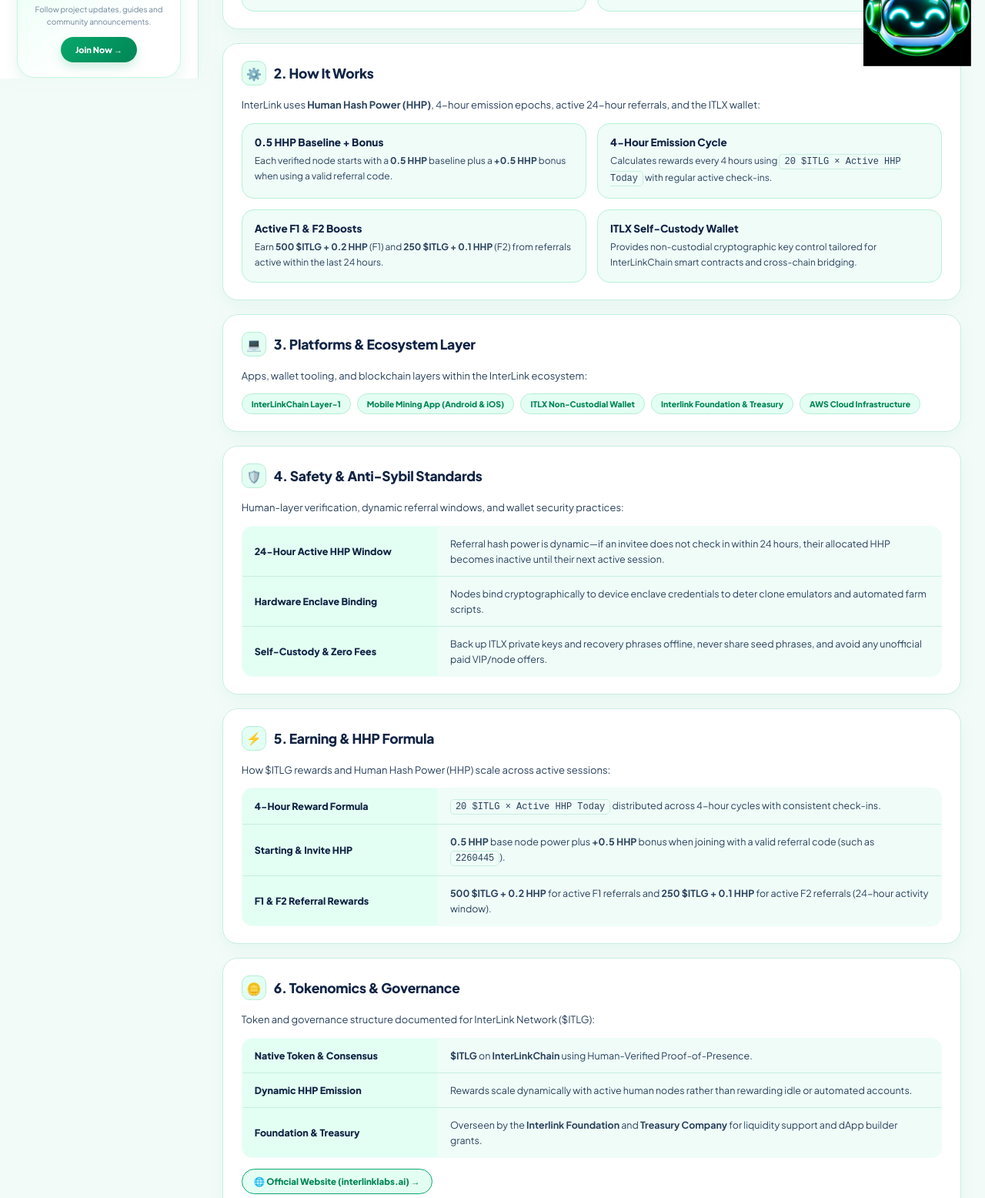
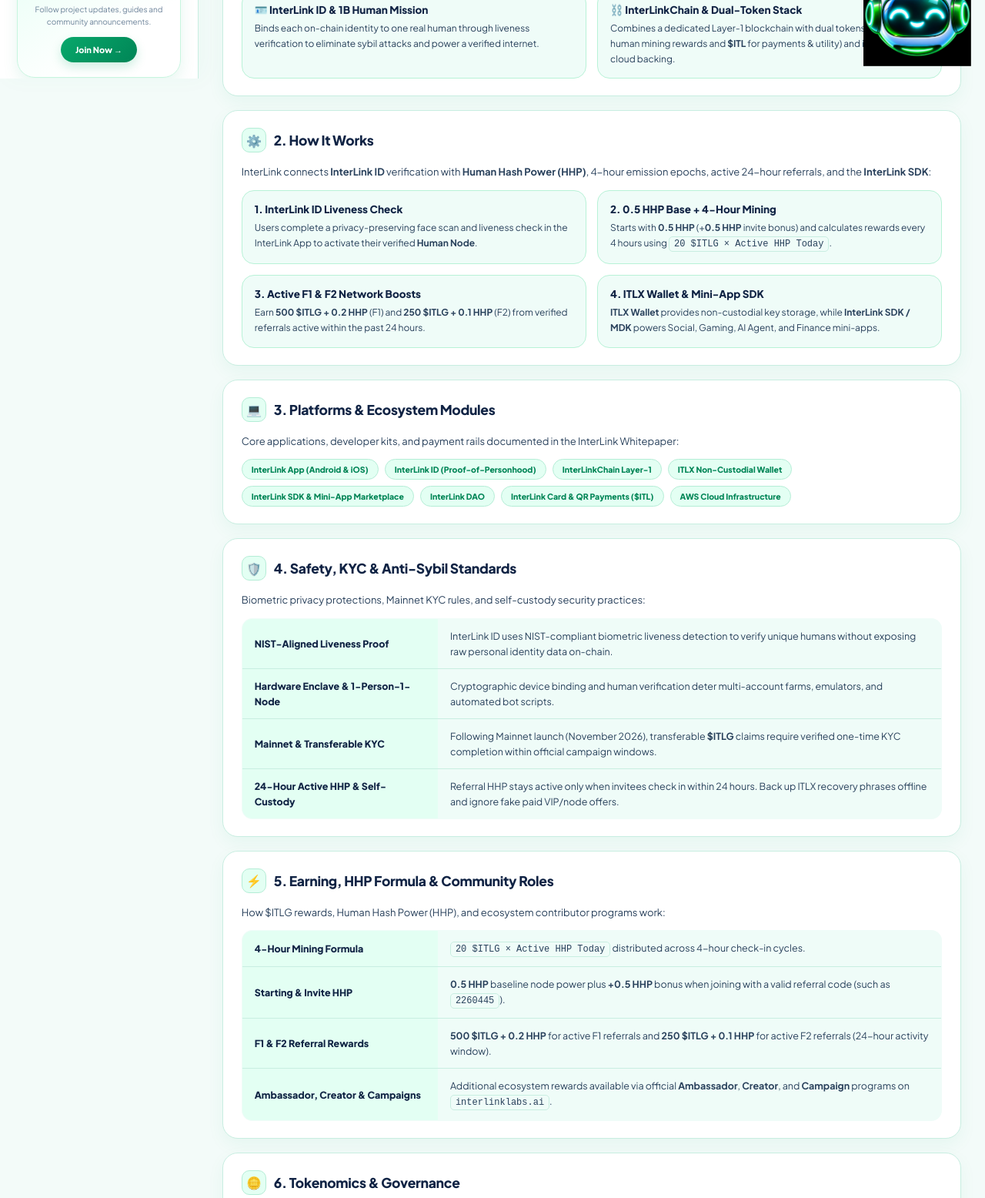
Before and after one commit to abhikumar610710-cloud/tcn-hub, a plain HTML site: page mobile-projects/interlink.html in a window 1280 px wide. Shown: the part 698-2254 px from the top of the page at 77% size. Drawn offline with Linux system fonts and the light colour scheme; files whose address does not match are found by name.

Commit message:
Update interlink.html

```diff
--- a/mobile-projects/interlink.html
+++ b/mobile-projects/interlink.html
@@ -3,11 +3,11 @@
 <head>
   <meta charset="UTF-8">
   <meta name="viewport" content="width=device-width, initial-scale=1.0">
-  <meta name="description" content="InterLink Network ($ITLG) complete guide: overview, InterLinkChain L1 and Human Hash Power (HHP) 4-hour mining, platforms, anti-sybil security, F1/F2 boosts, foundation governance, join guide, and FAQ on Total Crypto Hub.">
-  <meta name="keywords" content="InterLink Network, ITLG, InterLinkChain, Human Hash Power, HHP, ITLX Wallet, Total Crypto Hub">
+  <meta name="description" content="InterLink Network ($ITLG) complete guide: InterLink ID Proof-of-Personhood, InterLinkChain L1, Human Hash Power (HHP) 4-hour mining, ITLX Wallet, 100B $ITLG & $ITL dual-tokenomics, DAO governance, official links, join guide, and FAQ on Total Crypto Hub.">
+  <meta name="keywords" content="InterLink Network, ITLG, ITL, InterLinkChain, InterLink ID, Human Hash Power, HHP, ITLX Wallet, InterLink SDK, InterLink DAO, Total Crypto Hub">
   <meta name="theme-color" content="#08a86b">
   <link rel="icon" type="image/x-icon" href="../favicon.ico">
-  <title>InterLink Network ($ITLG) — InterLinkChain L1, HHP &amp; Guide | Total Crypto Hub</title>
+  <title>InterLink Network ($ITLG) — InterLinkChain L1, HHP, Tokenomics &amp; Guide | Total Crypto Hub</title>
   <link rel="preconnect" href="https://fonts.googleapis.com">
   <link rel="preconnect" href="https://fonts.gstatic.com" crossorigin>
   <link href="https://fonts.googleapis.com/css2?family=Plus+Jakarta+Sans:wght@400;500;600;700;800&display=swap" rel="stylesheet">
@@ -1055,11 +1055,12 @@
             <div class="hero-title-group">
               <div class="hero-badges">
                 <span class="badge-pill">✓ InterLinkChain Layer-1</span>
+                <span class="badge-pill">🪪 InterLink ID (Human Nodes)</span>
                 <span class="badge-pill">⚡ Human Hash Power (HHP)</span>
                 <span class="badge-pill">🚀 Google for Startups</span>
               </div>
               <h1 id="projectTitle">InterLink Network ($ITLG)</h1>
-              <p>Human-Layer consensus infrastructure built by InterLink Labs on the sovereign InterLinkChain Layer-1 with dynamic Human Hash Power (HHP), 4-hour cycles, and the ITLX non-custodial wallet.</p>
+              <p>Human-centric Layer-1 infrastructure built by InterLink Labs targeting 1 billion verified Human Nodes via InterLink ID liveness verification, dynamic Human Hash Power (HHP), and the ITLX non-custodial wallet.</p>
             </div>
           </div>
 
@@ -1089,16 +1090,16 @@
               <span class="card-heading-icon">🌐</span>
               1. Overview
             </h2>
-            <p><strong>What InterLink Network Is:</strong> InterLink Network is a decentralized <strong>Human-Layer</strong> Layer-1 protocol developed by <strong>InterLink Labs</strong> around its sovereign <strong>InterLinkChain</strong>, designed to verify human presence and resist automated bots/sybil attacks, with backing/support tied to <strong>Google for Startups</strong> alongside ecosystem alignment with <strong>AWS Startups</strong>, <strong>OKX Ecosystem</strong>, and <strong>NIST / NYSE</strong> compliance standards.</p>
-            <p><strong>What InterLink Network Is Not:</strong> It is <em>not</em> an ASIC hardware mining rig or paid investment/VIP tier scheme—participating on mobile requires zero subscription fees, zero node rental purchases, and zero paid VIP tiers.</p>
+            <p><strong>What InterLink Network Is:</strong> InterLink Network is a decentralized, human-centric Layer-1 blockchain ecosystem developed by <strong>InterLink Labs</strong> around <strong>InterLinkChain</strong> and <strong>InterLink ID</strong>. Using privacy-preserving face scanning and liveness detection without exposing personal data, everyday users verify as unique <strong>Human Nodes</strong> to secure Web3 applications, AI humanization, governance, and global economic coordination—with a mission to onboard <strong>1 billion real people</strong> (surpassing 11M+ verified users at Mainnet launch). The ecosystem is supported via <strong>Google for Startups</strong> alongside <strong>AWS Startups</strong> cloud infrastructure and <strong>OKX Ecosystem</strong> alignment.</p>
+            <p><strong>What InterLink Network Is Not:</strong> It is <em>not</em> an anonymous multi-wallet bot farm, ASIC hardware mining rig, or paid VIP tier scheme—mobile participation requires zero subscription fees, zero node rental purchases, and zero paid upgrades.</p>
             <div class="mini-grid">
               <div class="mini-box">
-                <h3>⛓️ Sovereign InterLinkChain L1</h3>
-                <p>Coordinates human verification directly on a dedicated Layer-1 blockchain to protect Web3 apps from automation.</p>
+                <h3>🪪 InterLink ID &amp; 1B Human Mission</h3>
+                <p>Binds each on-chain identity to one real human through liveness verification to eliminate sybil attacks and power a verified internet.</p>
               </div>
               <div class="mini-box">
-                <h3>🤝 Institutional &amp; Cloud Stack</h3>
-                <p>Backed/supported via Google for Startups with AWS Startups cloud infrastructure and OKX ecosystem alignment.</p>
+                <h3>⛓️ InterLinkChain &amp; Dual-Token Stack</h3>
+                <p>Combines a dedicated Layer-1 blockchain with dual tokens (<strong>$ITLG</strong> for human mining rewards and <strong>$ITL</strong> for payments &amp; utility) and institutional cloud backing.</p>
               </div>
             </div>
           </article>
@@ -1109,23 +1110,23 @@
               <span class="card-heading-icon">⚙️</span>
               2. How It Works
             </h2>
-            <p>InterLink uses <strong>Human Hash Power (HHP)</strong>, 4-hour emission epochs, active 24-hour referrals, and the ITLX wallet:</p>
+            <p>InterLink connects <strong>InterLink ID</strong> verification with <strong>Human Hash Power (HHP)</strong>, 4-hour emission epochs, active 24-hour referrals, and the <strong>InterLink SDK</strong>:</p>
             <div class="mini-grid">
               <div class="mini-box">
-                <h3>0.5 HHP Baseline + Bonus</h3>
-                <p>Each verified node starts with a <strong>0.5 HHP</strong> baseline plus a <strong>+0.5 HHP</strong> bonus when using a valid referral code.</p>
+                <h3>1. InterLink ID Liveness Check</h3>
+                <p>Users complete a privacy-preserving face scan and liveness check in the InterLink App to activate their verified <strong>Human Node</strong>.</p>
               </div>
               <div class="mini-box">
-                <h3>4-Hour Emission Cycle</h3>
-                <p>Calculates rewards every 4 hours using <code>20 $ITLG × Active HHP Today</code> with regular active check-ins.</p>
+                <h3>2. 0.5 HHP Base + 4-Hour Mining</h3>
+                <p>Starts with <strong>0.5 HHP</strong> (+<strong>0.5 HHP</strong> invite bonus) and calculates rewards every 4 hours using <code>20 $ITLG × Active HHP Today</code>.</p>
               </div>
               <div class="mini-box">
-                <h3>Active F1 &amp; F2 Boosts</h3>
-                <p>Earn <strong>500 $ITLG + 0.2 HHP</strong> (F1) and <strong>250 $ITLG + 0.1 HHP</strong> (F2) from referrals active within the last 24 hours.</p>
+                <h3>3. Active F1 &amp; F2 Network Boosts</h3>
+                <p>Earn <strong>500 $ITLG + 0.2 HHP</strong> (F1) and <strong>250 $ITLG + 0.1 HHP</strong> (F2) from verified referrals active within the past 24 hours.</p>
               </div>
               <div class="mini-box">
-                <h3>ITLX Self-Custody Wallet</h3>
-                <p>Provides non-custodial cryptographic key control tailored for InterLinkChain smart contracts and cross-chain bridging.</p>
+                <h3>4. ITLX Wallet &amp; Mini-App SDK</h3>
+                <p><strong>ITLX Wallet</strong> provides non-custodial key storage, while <strong>InterLink SDK / MDK</strong> powers Social, Gaming, AI Agent, and Finance mini-apps.</p>
               </div>
             </div>
           </article>
@@ -1134,14 +1135,17 @@
           <article class="info-card" id="platforms">
             <h2 class="card-heading">
               <span class="card-heading-icon">💻</span>
-              3. Platforms &amp; Ecosystem Layer
+              3. Platforms &amp; Ecosystem Modules
             </h2>
-            <p>Apps, wallet tooling, and blockchain layers within the InterLink ecosystem:</p>
+            <p>Core applications, developer kits, and payment rails documented in the InterLink Whitepaper:</p>
             <div class="perm-pills">
+              <span class="perm-pill">InterLink App (Android &amp; iOS)</span>
+              <span class="perm-pill">InterLink ID (Proof-of-Personhood)</span>
               <span class="perm-pill">InterLinkChain Layer-1</span>
-              <span class="perm-pill">Mobile Mining App (Android &amp; iOS)</span>
               <span class="perm-pill">ITLX Non-Custodial Wallet</span>
-              <span class="perm-pill">Interlink Foundation &amp; Treasury</span>
+              <span class="perm-pill">InterLink SDK &amp; Mini-App Marketplace</span>
+              <span class="perm-pill">InterLink DAO</span>
+              <span class="perm-pill">InterLink Card &amp; QR Payments ($ITL)</span>
               <span class="perm-pill">AWS Cloud Infrastructure</span>
             </div>
           </article>
@@ -1150,22 +1154,26 @@
           <article class="info-card" id="safety">
             <h2 class="card-heading">
               <span class="card-heading-icon">🛡️</span>
-              4. Safety &amp; Anti-Sybil Standards
+              4. Safety, KYC &amp; Anti-Sybil Standards
             </h2>
-            <p>Human-layer verification, dynamic referral windows, and wallet security practices:</p>
+            <p>Biometric privacy protections, Mainnet KYC rules, and self-custody security practices:</p>
             <table class="stats-table">
               <tbody>
                 <tr>
-                  <th>24-Hour Active HHP Window</th>
-                  <td>Referral hash power is dynamic—if an invitee does not check in within 24 hours, their allocated HHP becomes inactive until their next active session.</td>
+                  <th>NIST-Aligned Liveness Proof</th>
+                  <td>InterLink ID uses NIST-compliant biometric liveness detection to verify unique humans without exposing raw personal identity data on-chain.</td>
                 </tr>
                 <tr>
-                  <th>Hardware Enclave Binding</th>
-                  <td>Nodes bind cryptographically to device enclave credentials to deter clone emulators and automated farm scripts.</td>
+                  <th>Hardware Enclave &amp; 1-Person-1-Node</th>
+                  <td>Cryptographic device binding and human verification deter multi-account farms, emulators, and automated bot scripts.</td>
                 </tr>
                 <tr>
-                  <th>Self-Custody &amp; Zero Fees</th>
-                  <td>Back up ITLX private keys and recovery phrases offline, never share seed phrases, and avoid any unofficial paid VIP/node offers.</td>
+                  <th>Mainnet &amp; Transferable KYC</th>
+                  <td>Following Mainnet launch (November 2026), transferable <strong>$ITLG</strong> claims require verified one-time KYC completion within official campaign windows.</td>
+                </tr>
+                <tr>
+                  <th>24-Hour Active HHP &amp; Self-Custody</th>
+                  <td>Referral HHP stays active only when invitees check in within 24 hours. Back up ITLX recovery phrases offline and ignore fake paid VIP/node offers.</td>
                 </tr>
               </tbody>
             </table>
@@ -1175,64 +1183,79 @@
           <article class="info-card" id="earning">
             <h2 class="card-heading">
               <span class="card-heading-icon">⚡</span>
-              5. Earning &amp; HHP Formula
+              5. Earning, HHP Formula &amp; Community Roles
             </h2>
-            <p>How $ITLG rewards and Human Hash Power (HHP) scale across active sessions:</p>
+            <p>How $ITLG rewards, Human Hash Power (HHP), and ecosystem contributor programs work:</p>
             <table class="stats-table">
               <tbody>
                 <tr>
-                  <th>4-Hour Reward Formula</th>
-                  <td><code>20 $ITLG × Active HHP Today</code> distributed across 4-hour cycles with consistent check-ins.</td>
+                  <th>4-Hour Mining Formula</th>
+                  <td><code>20 $ITLG × Active HHP Today</code> distributed across 4-hour check-in cycles.</td>
                 </tr>
                 <tr>
                   <th>Starting &amp; Invite HHP</th>
-                  <td><strong>0.5 HHP</strong> base node power plus <strong>+0.5 HHP</strong> bonus when joining with a valid referral code (such as <code>2260445</code>).</td>
+                  <td><strong>0.5 HHP</strong> baseline node power plus <strong>+0.5 HHP</strong> bonus when joining with a valid referral code (such as <code>2260445</code>).</td>
                 </tr>
                 <tr>
                   <th>F1 &amp; F2 Referral Rewards</th>
                   <td><strong>500 $ITLG + 0.2 HHP</strong> for active F1 referrals and <strong>250 $ITLG + 0.1 HHP</strong> for active F2 referrals (24-hour activity window).</td>
                 </tr>
+                <tr>
+                  <th>Ambassador, Creator &amp; Campaigns</th>
+                  <td>Additional ecosystem rewards available via official <strong>Ambassador</strong>, <strong>Creator</strong>, and <strong>Campaign</strong> programs on <code>interlinklabs.ai</code>.</td>
+                </tr>
               </tbody>
             </table>
           </article>
 
-          <!-- 6. TOKENOMICS (ONLY OFFICIAL WEBSITE — NO REFERRAL CODE) -->
+          <!-- 6. TOKENOMICS (VERIFIED WHITEPAPER & WEBSITE LINKS ONLY — NO REFERRAL CODE) -->
           <article class="info-card" id="tokenomics">
             <h2 class="card-heading">
               <span class="card-heading-icon">🪙</span>
               6. Tokenomics &amp; Governance
             </h2>
-            <p>Token and governance structure documented for InterLink Network ($ITLG):</p>
+            <p>Dual-token architecture (<strong>$ITLG</strong> &amp; <strong>$ITL</strong>) and governance structure documented in the InterLink Whitepaper:</p>
             <table class="stats-table">
               <tbody>
                 <tr>
-                  <th>Native Token &amp; Consensus</th>
-                  <td><strong>$ITLG</strong> on <strong>InterLinkChain</strong> using Human-Verified Proof-of-Presence.</td>
+                  <th>Dual-Token Architecture</th>
+                  <td><strong>$ITLG (InterLink Genesis Token)</strong> powers Human Node mining rewards and network governance, while <strong>$ITL (InterLink Token)</strong> powers merchant payments, InterLink Card / QR checkout, and on-chain gas/utility.</td>
+                </tr>
+                <tr>
+                  <th>$ITLG Supply &amp; Allocation</th>
+                  <td><strong>100,000,000,000 (100 Billion) $ITLG</strong> total supply: <strong>80% (80 Billion)</strong> dedicated to Community &amp; Human Node Miners, and <strong>20% (20 Billion)</strong> reserved for Ecosystem Incentives &amp; Rewards.</td>
                 </tr>
                 <tr>
                   <th>Dynamic HHP Emission</th>
-                  <td>Rewards scale dynamically with active human nodes rather than rewarding idle or automated accounts.</td>
+                  <td>Tokens are minted only through verified human check-ins and active HHP sessions rather than idle accounts or pre-mined insider sales.</td>
                 </tr>
                 <tr>
-                  <th>Foundation &amp; Treasury</th>
-                  <td>Overseen by the <strong>Interlink Foundation</strong> and <strong>Treasury Company</strong> for liquidity support and dApp builder grants.</td>
+                  <th>InterLink DAO &amp; Foundation</th>
+                  <td>Governed progressively by <strong>InterLink DAO</strong> (1 verified human = 1 governance voice) alongside the <strong>Interlink Foundation</strong> and <strong>Treasury Company</strong> for ecosystem grants and liquidity.</td>
                 </tr>
               </tbody>
             </table>
             <div class="doc-links-row">
+              <a class="doc-link-pill" href="https://whitepaper.interlinklabs.ai/" target="_blank" rel="noopener noreferrer">📄 Official Whitepaper &amp; Docs →</a>
               <a class="doc-link-pill" href="https://interlinklabs.ai/" target="_blank" rel="noopener noreferrer">🌐 Official Website (interlinklabs.ai) →</a>
             </div>
           </article>
 
-          <!-- 7. TEAM (ONLY OFFICIAL WEBSITE — NO REFERRAL CODE) -->
+          <!-- 7. TEAM (VERIFIED OFFICIAL SOCIALS, DOCS & WEBSITE ONLY — NO REFERRAL CODE) -->
           <article class="info-card" id="team">
             <h2 class="card-heading">
               <span class="card-heading-icon">👥</span>
               7. Team &amp; Official Links
             </h2>
-            <p>InterLink Network is built by <strong>InterLink Labs</strong> alongside the <strong>Interlink Foundation</strong> and <strong>Treasury Company</strong>. Always access official documentation directly and never share private keys or recovery phrases.</p>
+            <p>InterLink Network is built by <strong>InterLink Labs</strong> alongside the <strong>Interlink Foundation</strong> and <strong>Treasury Company</strong>, with long-term institutional compliance aligned with NIST security standards and U.S. public market goals. Always verify announcements through the official channels below and never share seed phrases or private keys:</p>
             <div class="doc-links-row">
-              <a class="doc-link-pill" href="https://interlinklabs.ai/" target="_blank" rel="noopener noreferrer">🌐 Official Website (interlinklabs.ai) →</a>
+              <a class="doc-link-pill" href="https://interlinklabs.ai/" target="_blank" rel="noopener noreferrer">🌐 Official Website →</a>
+              <a class="doc-link-pill" href="https://whitepaper.interlinklabs.ai/" target="_blank" rel="noopener noreferrer">📄 Whitepaper &amp; Docs →</a>
+              <a class="doc-link-pill" href="https://x.com/inter_link" target="_blank" rel="noopener noreferrer">𝕏 Official X (@inter_link) →</a>
+              <a class="doc-link-pill" href="https://t.me/interlinkID" target="_blank" rel="noopener noreferrer">✈️ Telegram Channel →</a>
+              <a class="doc-link-pill" href="https://t.me/interlinkIDchat" target="_blank" rel="noopener noreferrer">💬 Telegram Community →</a>
+              <a class="doc-link-pill" href="https://t.me/interlink_technicalsupport" target="_blank" rel="noopener noreferrer">🛠️ Technical Support →</a>
+              <a class="doc-link-pill" href="https://linkvault.interlinklabs.ai/" target="_blank" rel="noopener noreferrer">🔗 Official LinkVault →</a>
             </div>
           </article>
 
@@ -1246,22 +1269,29 @@
               <div class="step-row">
                 <span class="step-num">1</span>
                 <div class="step-body">
-                  <h4>Open Official Portal &amp; Apply Referral Code</h4>
-                  <p>Visit <code>https://interlinklabs.ai/2260445</code> and enter referral code <code>2260445</code> to unlock the <strong>+0.5 HHP</strong> bonus on top of the 0.5 HHP baseline.</p>
+                  <h4>Download InterLink App &amp; Apply Referral Code</h4>
+                  <p>Visit <code>https://interlinklabs.ai/2260445</code>, install the official Android or iOS app, and enter referral code <code>2260445</code> to unlock the <strong>+0.5 HHP</strong> bonus on top of the 0.5 HHP baseline.</p>
                 </div>
               </div>
               <div class="step-row">
                 <span class="step-num">2</span>
                 <div class="step-body">
-                  <h4>Claim Across 4-Hour Sessions &amp; Keep F1/F2 Active</h4>
-                  <p>Check in across 4-hour intervals (<code>20 $ITLG × Active HHP Today</code>) and keep F1/F2 referrals active within 24 hours for hash boosts.</p>
+                  <h4>Complete InterLink ID Face Liveness Verification</h4>
+                  <p>Complete your quick privacy-preserving <strong>InterLink ID</strong> face scan so your account is certified as an authentic <strong>Human Node</strong> eligible for mining and Mainnet KYC.</p>
                 </div>
               </div>
               <div class="step-row">
                 <span class="step-num">3</span>
                 <div class="step-body">
+                  <h4>Claim Across 4-Hour Sessions &amp; Keep F1/F2 Active</h4>
+                  <p>Tap to mine across 4-hour intervals (<code>20 $ITLG × Active HHP Today</code>) and keep F1/F2 referrals active within 24 hours for hash boosts.</p>
+                </div>
+              </div>
+              <div class="step-row">
+                <span class="step-num">4</span>
+                <div class="step-body">
                   <h4>Secure Your ITLX Wallet Backup Offline</h4>
-                  <p>Write down your ITLX Wallet recovery phrase and private key offline in a safe place and never share them with anyone.</p>
+                  <p>Set up your non-custodial <strong>ITLX Wallet</strong>, write down the recovery phrase offline in a safe place, and never share it with anyone.</p>
                 </div>
               </div>
             </div>
@@ -1293,16 +1323,16 @@
             </h2>
             <div class="faq-list">
               <details class="faq-item" open>
-                <summary>What is InterLink Network ($ITLG) and how does Human Hash Power work?</summary>
-                <p>InterLink Network is a Human-Layer Layer-1 ecosystem on InterLinkChain where rewards scale with active Human Hash Power (HHP) starting at 0.5 HHP (+0.5 HHP with a valid referral code) and calculated every 4 hours as 20 $ITLG × Active HHP Today.</p>
+                <summary>What is InterLink Network ($ITLG) and what is InterLink ID?</summary>
+                <p>InterLink Network is a human-centric Layer-1 blockchain on InterLinkChain targeting 1 billion verified humans. InterLink ID uses privacy-preserving face scanning and liveness detection to verify real Human Nodes without exposing personal data.</p>
               </details>
               <details class="faq-item">
-                <summary>How do F1 and F2 referral boosts work?</summary>
-                <p>Active referrals within a 24-hour window add 500 $ITLG + 0.2 HHP for F1 and 250 $ITLG + 0.1 HHP for F2.</p>
+                <summary>What is the difference between $ITLG and $ITL tokens?</summary>
+                <p>$ITLG (100 Billion total supply: 80% community miners, 20% ecosystem) is the Genesis token mined by Human Nodes, while $ITL is the utility and payment token used across InterLink Card, merchant QR payments, and ecosystem dApps.</p>
               </details>
               <details class="faq-item">
-                <summary>What is the ITLX Wallet?</summary>
-                <p>ITLX Wallet is the non-custodial Web3 wallet for InterLinkChain smart contracts and cross-chain bridging—always keep your recovery phrase offline.</p>
+                <summary>How do Human Hash Power (HHP) and F1/F2 boosts work?</summary>
+                <p>Verified nodes start at 0.5 HHP (+0.5 HHP with a valid referral code like 2260445) and earn 20 $ITLG × Active HHP Today every 4 hours. Active referrals within 24 hours add 500 $ITLG + 0.2 HHP (F1) and 250 $ITLG + 0.1 HHP (F2).</p>
               </details>
               <details class="faq-item">
                 <summary>Are there any paid subscriptions or VIP mining tiers required?</summary>
```
